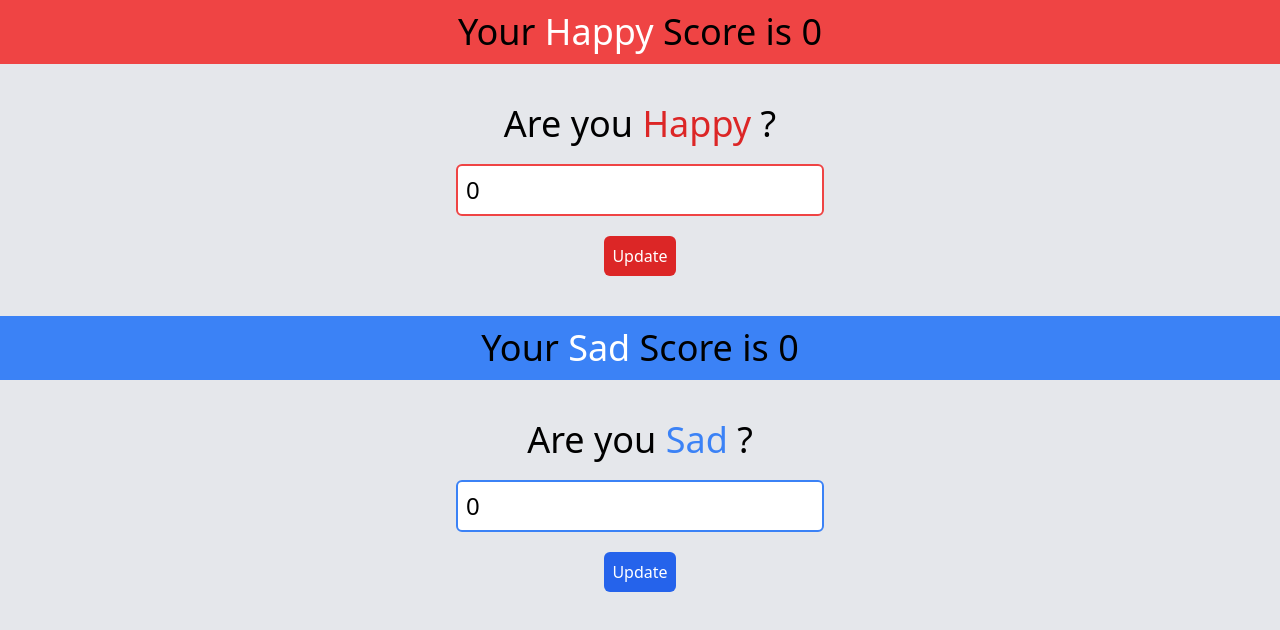
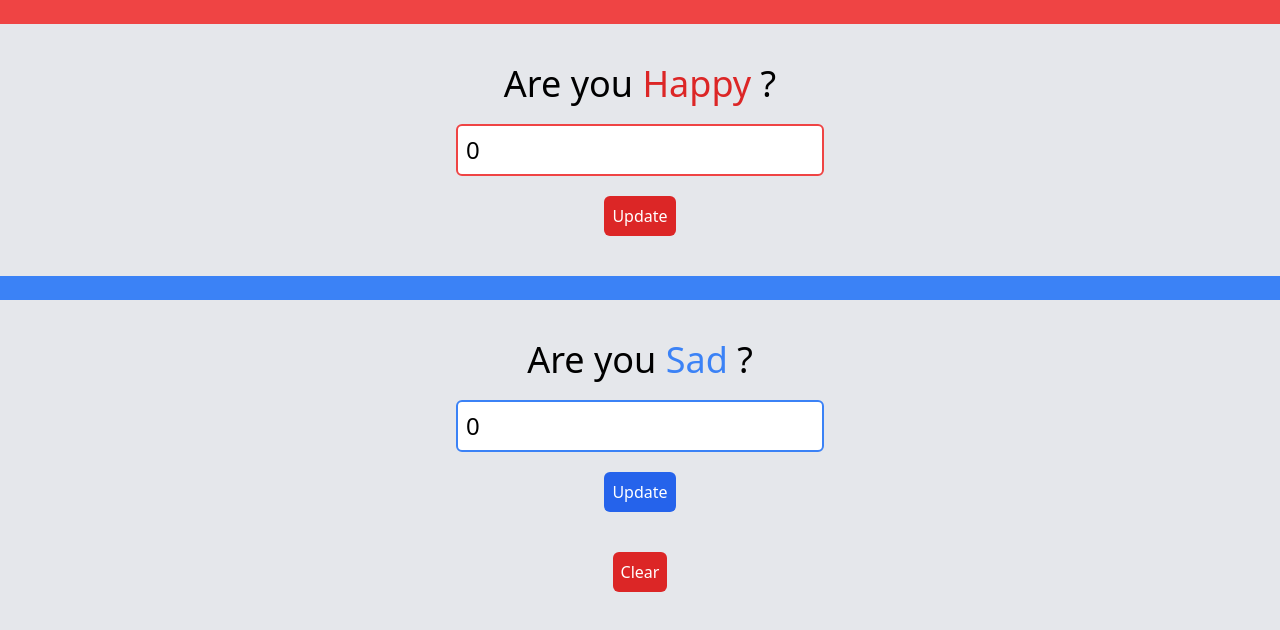
Before and after one commit to ORNavneetRanjan/Redux_prac, a React (Vite) app: page / in a window 1280 px wide. Shown: the top 630 px of the page. Built offline with nearby package versions, Linux system fonts and the light colour scheme.

Commit message:
working with modules

```diff
--- a/src/App.tsx
+++ b/src/App.tsx
@@ -1,3 +1,4 @@
+import Clear from "./clear";
 import HappyIncrementor from "./HappyIncrementor";
 import HappyTracker from "./HappyTracker";
 import SadIncrementor from "./SadIncrementor";
@@ -11,6 +12,7 @@ function App() {
         <HappyIncrementor />
         <SadTracker />
         <SadIncrementor />
+        <Clear />
       </div>
     </>
   );
--- a/src/HappyIncrementor.tsx
+++ b/src/HappyIncrementor.tsx
@@ -8,7 +8,7 @@ const HappyIncrementor: FC<HappyIncrementorProps> = () => {
   const [quantity, setQuantity] = useState(0);
   const dispatcher = useDispatch();
   function increment() {
-    dispatcher(happyButtonClicked(quantity));
+    dispatcher(happyButtonClicked(quantity, new Date()));
   }
   return (
     <>
--- a/src/HappyTracker.tsx
+++ b/src/HappyTracker.tsx
@@ -1,13 +1,18 @@
 import { FC } from "react";
 import { useSelector } from "react-redux";
-import { happyCountSelector } from "./selector";
+import { happyMomentSelector } from "./selector";
 type HappyTrackerProps = {};
 const HappyTracker: FC<HappyTrackerProps> = () => {
-  const happyCount = useSelector(happyCountSelector);
+  const happyMoments = useSelector(happyMomentSelector);
   return (
     <>
       <div className="bg-red-500 p-3 w-full text-center text-4xl">
-        Your <span className="text-white">Happy</span> Score is {happyCount}
+        {happyMoments.map((m) => (
+          <div key={m.when.toISOString()}>
+            Your <span className="text-white">Happy</span> Score is {m.quantity}{" "}
+            at {m.when.toISOString()}
+          </div>
+        ))}
       </div>
     </>
   );
--- a/src/SadIncrementor.tsx
+++ b/src/SadIncrementor.tsx
@@ -8,7 +8,7 @@ const SadIncrementor: FC<SadIncrementorProps> = () => {
   const [quantity, setQuantity] = useState(0);
   const dispatcher = useDispatch();
   function increment() {
-    dispatcher(sadButtonClicked(quantity));
+    dispatcher(sadButtonClicked(quantity, new Date()));
   }
   return (
     <>
--- a/src/SadTracker.tsx
+++ b/src/SadTracker.tsx
@@ -1,13 +1,18 @@
 import { FC } from "react";
 import { useSelector } from "react-redux";
-import { sadCountSelector } from "./selector";
+import { sadMomentSelector } from "./selector";
 type SadTrackerProps = {};
 const SadTracker: FC<SadTrackerProps> = () => {
-  const sadCount = useSelector(sadCountSelector);
+  const sadMoments = useSelector(sadMomentSelector);
   return (
     <>
       <div className="bg-blue-500 p-3 w-full text-center text-4xl">
-        Your <span className="text-white">Sad</span> Score is {sadCount}
+        {sadMoments.map((m) => (
+          <div key={m.when.toISOString()}>
+            Your <span className="text-white">Sad</span> Score was {m.quantity}{" "}
+            at {m.when.toISOString()}
+          </div>
+        ))}{" "}
       </div>
     </>
   );
--- a/src/action.tsx
+++ b/src/action.tsx
@@ -1,12 +1,19 @@
 export const _HAPPY_BUTTON_CLICKED_ = "happy Button Clicked";
 export const _SAD_BUTTON_CLICKED_ = "sad Button Clicked";
+export const _CLEAR_BUTTON_CLICKED_ = "clear Button Clicked";
 
-export const happyButtonClicked = (quantity: number) => ({
+export const happyButtonClicked = (quantity: number, when: Date) => ({
   type: _HAPPY_BUTTON_CLICKED_,
-  payload: quantity,
+  payload: { quantity, when },
 });
 
-export const sadButtonClicked = (quantity: number) => ({
+export const sadButtonClicked = (quantity: number, when: Date) => ({
   type: _SAD_BUTTON_CLICKED_,
-  payload: quantity,
+  payload: { quantity, when },
 });
+
+export const clearButtonClicked = () => {
+  return {
+    type: _CLEAR_BUTTON_CLICKED_,
+  };
+};
--- /dev/null
+++ b/src/clear.tsx
@@ -0,0 +1,21 @@
+import { useDispatch } from "react-redux";
+import { _CLEAR_BUTTON_CLICKED_, clearButtonClicked } from "./action";
+
+export default function Clear() {
+  const dispatcher = useDispatch();
+  function handleClick() {
+    dispatcher(clearButtonClicked());
+  }
+  return (
+    <>
+      <div>
+        <button
+          className="p-2 text-white bg-red-600 rounded-md inline-block"
+          onClick={handleClick}
+        >
+          Clear
+        </button>
+      </div>
+    </>
+  );
+}
--- /dev/null
+++ b/src/reducers/happynessReducer.ts
@@ -0,0 +1,31 @@
+import { AnyAction } from "redux";
+import { Moment } from "../store";
+import { _HAPPY_BUTTON_CLICKED_ } from "../action";
+
+export type happyState = {
+  happyMoments: Moment[];
+};
+
+export const initialHappy: happyState = {
+  happyMoments: [],
+};
+export default function happynessReducer(
+  currentHappyState: happyState,
+  action: AnyAction
+) {
+  switch (action.type) {
+    case _HAPPY_BUTTON_CLICKED_:
+      return {
+        ...currentHappyState,
+        happyMoments: [
+          ...currentHappyState.happyMoments,
+          {
+            quantity: action.payload.quantity,
+            when: action.payload.when,
+          },
+        ],
+      };
+    default:
+      return currentHappyState;
+  }
+}
--- /dev/null
+++ b/src/reducers/sadnessReducer.ts
@@ -0,0 +1,32 @@
+import { AnyAction } from "redux";
+import { Moment } from "../store";
+import { _SAD_BUTTON_CLICKED_ } from "../action";
+
+export type sadState = {
+  sadMoments: Moment[];
+};
+
+export const initialSad: sadState = {
+  sadMoments: [],
+};
+
+export default function sadnessReducer(
+  currentSadState: sadState,
+  action: AnyAction
+) {
+  switch (action.type) {
+    case _SAD_BUTTON_CLICKED_:
+      return {
+        ...currentSadState,
+        sadMoments: [
+          ...currentSadState.sadMoments,
+          {
+            quantity: action.payload.quantity,
+            when: action.payload.when,
+          },
+        ],
+      };
+    default:
+      return currentSadState;
+  }
+}
--- a/src/selector.tsx
+++ b/src/selector.tsx
@@ -1,9 +1,9 @@
 import { State } from "./store";
 
-export function happyCountSelector(state: State) {
-  return state.happyCount;
+export function happyMomentSelector(state: State) {
+  return state.happy.happyMoments;
 }
 
-export function sadCountSelector(state: State) {
-  return state.sadCount;
+export function sadMomentSelector(state: State) {
+  return state.sad.sadMoments;
 }
--- a/src/store.tsx
+++ b/src/store.tsx
@@ -1,32 +1,44 @@
 import { AnyAction, createStore } from "redux";
-import { _HAPPY_BUTTON_CLICKED_, _SAD_BUTTON_CLICKED_ } from "./action";
+import {
+  _CLEAR_BUTTON_CLICKED_,
+  _HAPPY_BUTTON_CLICKED_,
+  _SAD_BUTTON_CLICKED_,
+} from "./action";
+import sadnessReducer, {
+  initialSad,
+  sadState,
+} from "./reducers/sadnessReducer";
+import happynessReducer, {
+  happyState,
+  initialHappy,
+} from "./reducers/happynessReducer";
+
+export type Moment = {
+  quantity: number;
+  when: Date;
+};
 
 export type State = {
-  sadCount: number;
-  happyCount: number;
+  sad: sadState;
+  happy: happyState;
 };
 
-const initialValues = {
-  sadCount: 0,
-  happyCount: 0,
+const initialValues: State = {
+  sad: initialSad,
+  happy: initialHappy,
 };
 //reducer has to be non-mutating
-function reducer(
-  currentState: State = initialValues,
-  action: AnyAction
-): State {
-  if (action.type === _HAPPY_BUTTON_CLICKED_) {
+function reducer(currentState = initialValues, action: AnyAction): State {
+  if (action.type === _CLEAR_BUTTON_CLICKED_) {
     return {
-      ...currentState,
-      happyCount: currentState.happyCount + action.payload,
-    };
-  } else if (action.type === _SAD_BUTTON_CLICKED_) {
-    return {
-      ...currentState,
-      sadCount: currentState.sadCount + action.payload,
+      sad: sadnessReducer(initialSad, action),
+      happy: happynessReducer(initialHappy, action),
     };
   }
-  return currentState;
+  return {
+    sad: sadnessReducer(currentState.sad, action),
+    happy: happynessReducer(currentState.happy, action),
+  };
 }
 const store = createStore(
   reducer,
```
